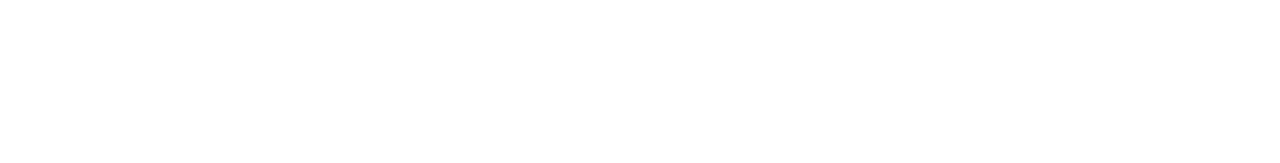
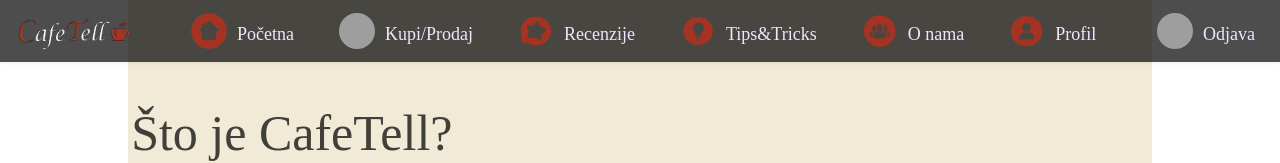
Before and after one commit to jantudjan99/PI-projekt, a Vue app: page /onama in a window 1280 px wide. Shown: the top 163 px of the page. Built offline with nearby package versions, Linux system fonts and the light colour scheme; grey boxes are pictures that could not be loaded.

Commit message:
update na rutama

```diff
--- a/src/router/index.js
+++ b/src/router/index.js
@@ -1,14 +1,15 @@
 import Vue from 'vue'
 import VueRouter from 'vue-router'
-import Prijava from '../views/prijava.vue'
+import Prva from '../views/prva.vue'
 Vue.use(VueRouter)
 
 const routes = [
   {
     path: '/',
-    name: 'Prijava',
-    component: Prijava
+    name: 'prva',
+    component: Prva
   },
+
   {
     path: '/registracija',
     name: 'registracija',
@@ -24,11 +25,56 @@
     // this generates a separate chunk (about.[hash].js) for this route
     // which is lazy-loaded when the route is visited.
     component: () => import(/* webpackChunkName: "about" */ '../views/pocetna.vue')
-  }
+  },
+  {
+  path: '/onama',
+  name: 'onama',
+  // route level code-splitting
+  // this generates a separate chunk (about.[hash].js) for this route
+  // which is lazy-loaded when the route is visited.
+  component: () => import(/* webpackChunkName: "about" */ '../views/onama.vue')
+},
+
+{
+  path: '/prijava',
+  name: 'prijava',
+  // route level code-splitting
+  // this generates a separate chunk (about.[hash].js) for this route
+  // which is lazy-loaded when the route is visited.
+  component: () => import(/* webpackChunkName: "about" */ '../views/prijava.vue')
+},
+
+{
+  path: '/kupiprodaj',
+  name: 'kupiprodaj',
+  // route level code-splitting
+  // this generates a separate chunk (about.[hash].js) for this route
+  // which is lazy-loaded when the route is visited.
+  component: () => import(/* webpackChunkName: "about" */ '../views/kupiprodaj.vue')
+},
+
+{
+  path: '/recenzije',
+  name: 'recenzije',
+  // route level code-splitting
+  // this generates a separate chunk (about.[hash].js) for this route
+  // which is lazy-loaded when the route is visited.
+  component: () => import(/* webpackChunkName: "about" */ '../views/recenzije.vue')
+},
+
+{
+  path: '/tips_tricks',
+  name: 'tips_tricks',
+  // route level code-splitting
+  // this generates a separate chunk (about.[hash].js) for this route
+  // which is lazy-loaded when the route is visited.
+  component: () => import(/* webpackChunkName: "about" */ '../views/recenzije.vue')
+}
 
 ]
 
 const router = new VueRouter({
+  linkActiveClass:'is-active',
   mode: 'history',
   base: process.env.BASE_URL,
   routes
```
